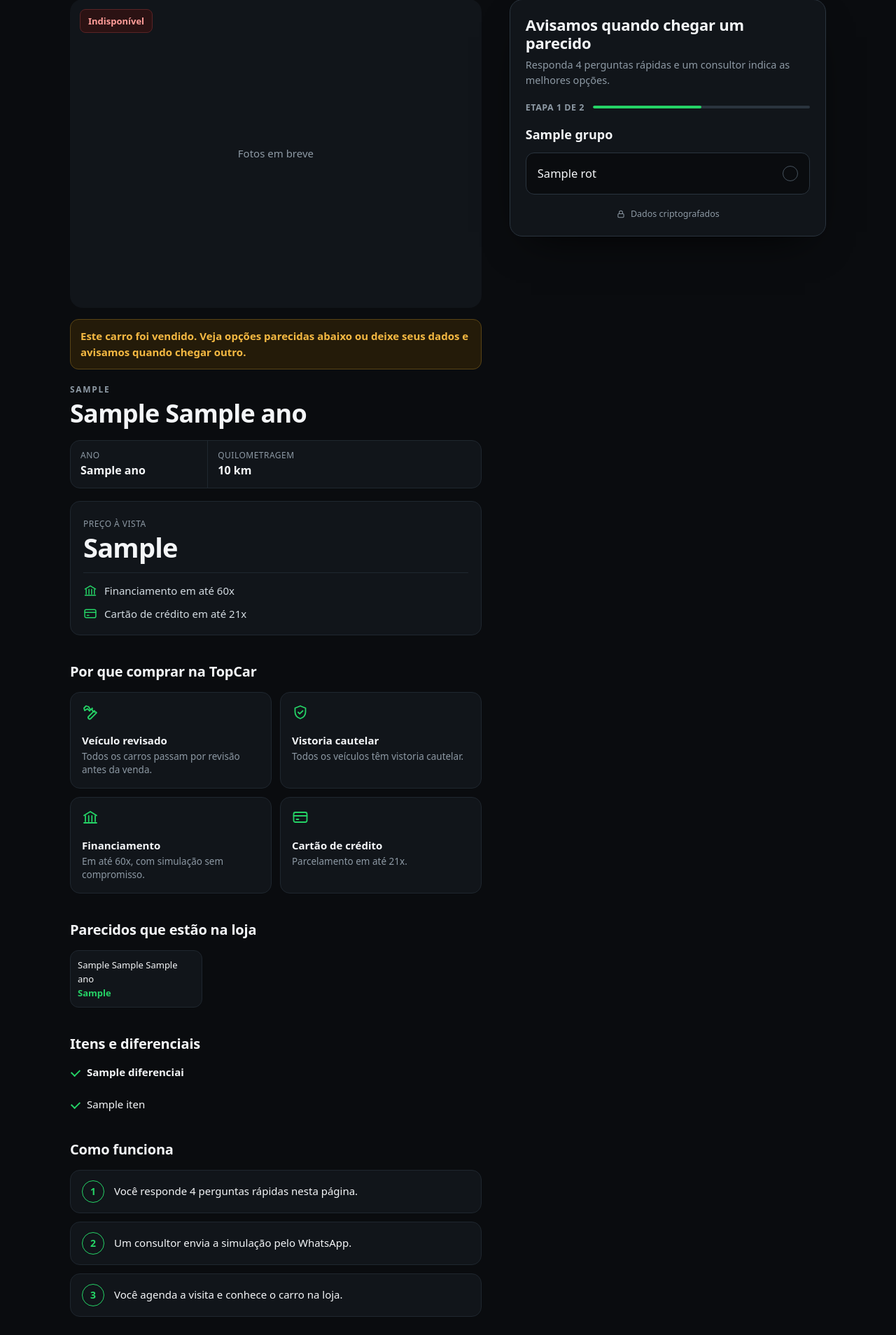
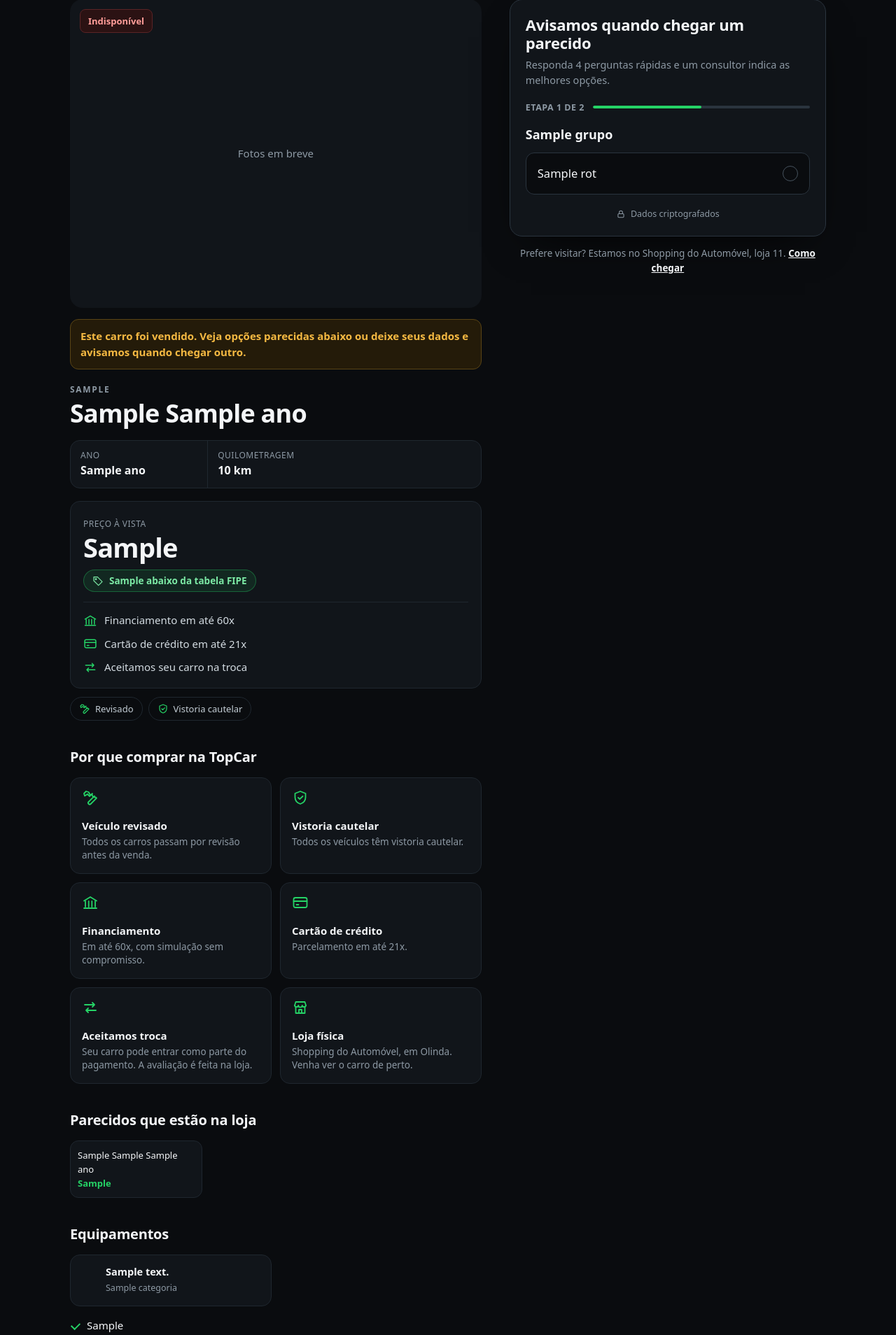
Before and after one commit to dotnet777s/LEAD-CRM, a Django app: template captacao/templates/captacao/captura.html in a window 1280 px wide. Shown: the part 90-1998 px from the top of the page at 70% size. Run offline with Django 5.2, Linux system fonts and the light colour scheme; a user stored in the database is signed in; tables that the repository leaves empty hold one stand-in row (values such as "Sample post"); the template is opened without the code that fills it: values that come from a table or form of the project are taken from there, most other values are stand-ins (such as "Sample title", 1, 10 or a date in 2020); data that the repository does not hold is empty; some libraries are stand-ins or nearby versions.

Commit message:
Página de captura: aceitamos troca, selo abaixo da FIPE, interesse real, equipamentos em cartões e parecidos

```diff
--- a/captacao/templates/captacao/captura.html
+++ b/captacao/templates/captacao/captura.html
@@ -10,7 +10,7 @@
 <link rel="canonical" href="{{ site_url }}{% url 'captacao:captura' veiculo.pk slug %}">
 <meta property="og:type" content="product">
 <meta property="og:title" content="{{ veiculo.marca_fmt }} {{ veiculo.modelo_fmt }} {{ veiculo.ano }} · {{ preco_fmt }}">
-<meta property="og:description" content="{% if veiculo.km %}{{ veiculo.km|floatformat:"0g" }} km · {% endif %}Revisado · Vistoria cautelar · Financiamento em até 60x · Cartão em até 21x">
+<meta property="og:description" content="{% if veiculo.km %}{{ veiculo.km|floatformat:"0g" }} km · {% endif %}Revisado · Vistoria cautelar · Aceitamos troca · Financiamento em até 60x · Cartão em até 21x">
 <meta property="og:url" content="{{ site_url }}{% url 'captacao:captura' veiculo.pk slug %}">
 {% if destaque %}<meta property="og:image" content="{{ site_url }}{% url 'captacao:foto' destaque.pk 1200 %}">
 <link rel="preload" as="image" href="{% url 'captacao:foto' destaque.pk 800 %}" imagesrcset="{% url 'captacao:foto' destaque.pk 480 %} 480w, {% url 'captacao:foto' destaque.pk 800 %} 800w, {% url 'captacao:foto' destaque.pk 1200 %} 1200w" imagesizes="(min-width:960px) 640px, 100vw" fetchpriority="high">{% endif %}
@@ -117,6 +117,14 @@ dialog img{max-width:96vw;max-height:84vh;display:block;border-radius:8px;margin
 .lbm{position:relative;display:flex;align-items:center;justify-content:center}
 .nav{position:absolute;top:50%;transform:translateY(-50%);background:rgba(0,0,0,.5);border:0;color:#fff;width:40px;height:52px;border-radius:10px;cursor:pointer;display:grid;place-items:center}
 #lbp{left:6px}#lbx{right:6px}
+.fipe{display:inline-flex;gap:8px;align-items:center;background:rgba(37,211,102,.1);border:1px solid rgba(37,211,102,.35);color:#7be8a4;border-radius:999px;padding:5px 12px;font-size:13.5px;font-weight:600;margin:-4px 0 14px}
+.fipe .ic{width:16px;height:16px}
+.prova{display:flex;gap:12px;align-items:center;margin:12px 0 0;padding:12px 14px;border:1px solid var(--bd);border-radius:12px;background:var(--sf2);font-size:14.5px;color:#d3dbe1}.prova .ic{color:var(--gr)}
+.selos{display:flex;flex-wrap:wrap;gap:8px;margin:12px 0 0}.selos span{display:inline-flex;gap:7px;align-items:center;border:1px solid var(--bd);border-radius:999px;padding:6px 12px;font-size:13px;color:#c4ced6}.selos .ic{width:16px;height:16px;color:var(--gr)}
+.equip{display:grid;grid-template-columns:1fr 1fr;gap:12px;margin-bottom:16px}.equip div{border:1px solid var(--bd);background:var(--sf);border-radius:var(--r);padding:14px;display:flex;gap:12px;align-items:flex-start}
+.equip .ic{width:24px;height:24px;color:var(--gr);margin-top:2px}.equip b{display:block;font-size:14.5px;line-height:1.3;font-weight:600}.equip small{color:var(--mu);font-size:12.5px}
+.dica{color:var(--mu);font-size:13.5px;margin:-8px 0 12px}
+.visita{margin-top:14px;text-align:center;font-size:13.5px;color:var(--mu)}.visita a{color:var(--tx);font-weight:600}
 @media(min-width:960px){
  body{padding-bottom:0}.fixo{display:none}
  .grid{grid-template-columns:minmax(0,1.3fr) minmax(0,1fr);grid-template-areas:"top form" "rest form";align-items:start;column-gap:40px;row-gap:0;padding-top:28px}
@@ -145,6 +153,16 @@ fbq('track','ViewContent',{content_ids:['{{ veiculo.pk }}'],content_type:'vehicl
 <symbol id="i-left" viewBox="0 0 24 24"><path d="m14.5 6-6 6 6 6"/></symbol>
 <symbol id="i-right" viewBox="0 0 24 24"><path d="m9.5 6 6 6-6 6"/></symbol>
 <symbol id="i-wa" viewBox="0 0 24 24"><path d="M20 11.7a8 8 0 0 1-11.8 7L4 20l1.3-4A8 8 0 1 1 20 11.7Z"/><path d="M9.2 8.6c.3 2.4 2.3 4.6 5 5.4l1.1-1.2-1.7-.9-.8.6c-1-.4-1.8-1.2-2.2-2.2l.6-.8-.9-1.7-1.1 1.2Z"/></symbol>
+<symbol id="i-swap" viewBox="0 0 24 24"><path d="M4 8h14m0 0-3-3m3 3-3 3"/><path d="M20 16H6m0 0 3-3m-3 3 3 3"/></symbol>
+<symbol id="i-users" viewBox="0 0 24 24"><circle cx="9" cy="8.5" r="3.2"/><path d="M3 19c.5-3.2 3-5 6-5s5.5 1.8 6 5"/><path d="M16 5.6a3 3 0 0 1 0 5.8M18 14.3c1.7.6 2.7 2 3 4.7"/></symbol>
+<symbol id="i-tag" viewBox="0 0 24 24"><path d="M3 12V4h8l10 10-8 8L3 12Z"/><circle cx="7.5" cy="8.5" r="1.3"/></symbol>
+<symbol id="i-store" viewBox="0 0 24 24"><path d="M4 9 5.5 4h13L20 9"/><path d="M4 9a2.7 2.7 0 0 0 5.3 0 2.7 2.7 0 0 0 5.4 0A2.7 2.7 0 0 0 20 9"/><path d="M5.5 11.5V20h13v-8.5M10 20v-5h4v5"/></symbol>
+<symbol id="i-screen" viewBox="0 0 24 24"><rect x="3" y="5" width="18" height="12" rx="2"/><path d="M9 21h6M12 17v4"/></symbol>
+<symbol id="i-snow" viewBox="0 0 24 24"><path d="M12 3v18M4.2 7.5l15.6 9M19.8 7.5l-15.6 9"/><path d="m9.5 4.5 2.5 2 2.5-2M9.5 19.5l2.5-2 2.5 2"/></symbol>
+<symbol id="i-key" viewBox="0 0 24 24"><circle cx="8" cy="14" r="4"/><path d="m11 11 8-8M16 6l2.5 2.5M14 8l2 2"/></symbol>
+<symbol id="i-light" viewBox="0 0 24 24"><path d="M12 3a6 6 0 0 0-3.5 10.9c.6.5 1 1.2 1 2V17h5v-1.1c0-.8.4-1.5 1-2A6 6 0 0 0 12 3Z"/><path d="M10 20h4"/></symbol>
+<symbol id="i-wheel" viewBox="0 0 24 24"><circle cx="12" cy="12" r="9"/><circle cx="12" cy="12" r="2.2"/><path d="M12 14.2V21M9.9 11.1 3.4 9.5M14.1 11.1l6.5-1.6"/></symbol>
+<symbol id="i-check" viewBox="0 0 24 24"><circle cx="12" cy="12" r="9"/><path d="m8.2 12.3 2.6 2.6 5-5.2"/></symbol>
 </defs></svg>
 
 <header><div class="w"><img src="{% static 'captacao/logo.png' %}" alt="TopCar Veículos" width="auto" height="30"><span class="aberto" id="aberto"><i></i><span>Atendimento pelo WhatsApp</span></span></div></header>
@@ -170,7 +188,10 @@ fbq('track','ViewContent',{content_ids:['{{ veiculo.pk }}'],content_type:'vehicl
 {% if veiculo.versao %}<p class="ver">{{ veiculo.versao_fmt }}</p>{% endif %}
 <div class="specs"><div><small>Ano</small><b>{{ veiculo.ano }}</b></div>{% if veiculo.km %}<div><small>Quilometragem</small><b>{{ veiculo.km|floatformat:"0g" }} km</b></div>{% endif %}{% if veiculo.cor %}<div><small>Cor</small><b>{{ veiculo.cor_fmt }}</b></div>{% endif %}</div>
 <div class="preco"><small>Preço à vista</small><div class="v">{{ preco_fmt }}</div>
-<ul><li><svg class="ic"><use href="#i-bank"/></svg>Financiamento em até 60x</li><li><svg class="ic"><use href="#i-card"/></svg>Cartão de crédito em até 21x</li></ul></div>
+{% if fipe_abaixo %}<div class="fipe"><svg class="ic"><use href="#i-tag"/></svg>{{ fipe_abaixo }} abaixo da tabela FIPE</div>{% endif %}
+<ul><li><svg class="ic"><use href="#i-bank"/></svg>Financiamento em até 60x</li><li><svg class="ic"><use href="#i-card"/></svg>Cartão de crédito em até 21x</li><li><svg class="ic"><use href="#i-swap"/></svg>Aceitamos seu carro na troca</li></ul></div>
+{% if interesse and disponivel %}<div class="prova"><svg class="ic"><use href="#i-users"/></svg><span><b>{{ interesse }} pessoas</b> pediram simulação deste carro nos últimos 7 dias.</span></div>{% endif %}
+<div class="selos"><span><svg class="ic"><use href="#i-wrench"/></svg>Revisado</span><span><svg class="ic"><use href="#i-shield"/></svg>Vistoria cautelar</span></div>
 </section>
 
 <section class="formcol">
@@ -180,12 +201,12 @@ fbq('track','ViewContent',{content_ids:['{{ veiculo.pk }}'],content_type:'vehicl
 {% for k, v in utm.items %}<input type="hidden" name="{{ k }}" value="{{ v }}">{% endfor %}
 <div class="hp" aria-hidden="true"><label>Não preencha <input type="text" name="website" tabindex="-1" autocomplete="off"></label></div>
 
-<h2>{% if disponivel %}Receba a simulação no WhatsApp{% else %}Avisamos quando chegar um parecido{% endif %}</h2>
+<h2>{% if disponivel %}Receba a simulação e agende sua visita{% else %}Avisamos quando chegar um parecido{% endif %}</h2>
 <p class="sub">{% if disponivel %}Responda 4 perguntas rápidas e um consultor envia as condições do {{ veiculo.modelo_fmt }}.{% else %}Responda 4 perguntas rápidas e um consultor indica as melhores opções.{% endif %}</p>
 <div class="qtop"><span id="qpasso">Etapa 1 de 5</span><div class="bar"><i id="qbar"></i></div></div>
 
 {% for g in grupos %}{% with campo=g.campo %}
-<fieldset class="passo" data-campo="{{ campo }}"><legend>{{ g.titulo }}</legend>
+<fieldset class="passo" data-campo="{{ campo }}"><legend>{{ g.titulo }}</legend>{% if campo == 'troca' %}<p class="dica">Aceitamos o seu carro como parte do pagamento.</p>{% endif %}
 <div class="op">{% for val, rot, marcado in g.opcoes %}<label><input type="radio" name="{{ campo }}" value="{{ val }}" {% if marcado %}checked{% endif %}><span>{{ rot }}</span></label>{% endfor %}</div>
 {% for e in g.erros %}<div class="err">{{ e }}</div>{% endfor %}
 {% if campo == 'troca' %}
@@ -216,6 +237,7 @@ fbq('track','ViewContent',{content_ids:['{{ veiculo.pk }}'],content_type:'vehicl
 <button type="button" class="voltar" id="voltar"><svg class="ic" style="width:16px;height:16px"><use href="#i-left"/></svg>Voltar</button>
 <div class="seguro"><svg class="ic"><use href="#i-lock"/></svg>Dados criptografados</div>
 </form>
+<p class="visita">Prefere visitar? Estamos no Shopping do Automóvel, loja 11. <a href="{{ loja.mapa_url }}" target="_blank" rel="noopener">Como chegar</a></p>
 </section>
 
 <section class="rest">
@@ -225,19 +247,21 @@ fbq('track','ViewContent',{content_ids:['{{ veiculo.pk }}'],content_type:'vehicl
 <div><svg class="ic"><use href="#i-shield"/></svg><b>Vistoria cautelar</b><span>Todos os veículos têm vistoria cautelar.</span></div>
 <div><svg class="ic"><use href="#i-bank"/></svg><b>Financiamento</b><span>Em até 60x, com simulação sem compromisso.</span></div>
 <div><svg class="ic"><use href="#i-card"/></svg><b>Cartão de crédito</b><span>Parcelamento em até 21x.</span></div>
+<div><svg class="ic"><use href="#i-swap"/></svg><b>Aceitamos troca</b><span>Seu carro pode entrar como parte do pagamento. A avaliação é feita na loja.</span></div>
+<div><svg class="ic"><use href="#i-store"/></svg><b>Loja física</b><span>Shopping do Automóvel, em Olinda. Venha ver o carro de perto.</span></div>
 </div>
 
-{% if not disponivel and similares %}
-<h2 class="s">Parecidos que estão na loja</h2>
+{% if similares %}
+<h2 class="s">{% if disponivel %}Você também pode gostar{% else %}Parecidos que estão na loja{% endif %}</h2>
 <div class="sim">{% for v, t in similares %}
 <a href="{% url 'captacao:captura' v.pk v.slug %}">{% if t %}<img src="{% url 'captacao:foto' t.pk 480 %}" width="480" height="360" loading="lazy" alt="{{ v.marca_fmt }} {{ v.modelo_fmt }}">{% endif %}
 <div>{{ v.marca_fmt }} {{ v.modelo_fmt }} {{ v.ano }}<br><b>{{ v.preco_fmt }}</b></div></a>{% endfor %}</div>
 {% endif %}
 
-{% if itens or diferenciais %}
-<h2 class="s">Itens e diferenciais</h2>
-{% if diferenciais %}<ul class="itens" style="columns:1;margin-bottom:14px">{% for d in diferenciais %}<li><b>{{ d }}</b></li>{% endfor %}</ul>{% endif %}
-{% if itens %}<ul class="itens">{% for i in itens %}<li>{{ i }}</li>{% endfor %}</ul>{% endif %}
+{% if equip or itens_extra %}
+<h2 class="s">Equipamentos</h2>
+{% if equip %}<div class="equip">{% for e in equip %}<div><svg class="ic"><use href="#i-{{ e.icone }}"/></svg><span><b>{{ e.texto }}</b><small>{{ e.categoria }}</small></span></div>{% endfor %}</div>{% endif %}
+{% if itens_extra %}<ul class="itens">{% for i in itens_extra %}<li>{{ i }}</li>{% endfor %}</ul>{% endif %}
 {% endif %}
 
 <h2 class="s">Como funciona</h2>
@@ -250,6 +274,7 @@ fbq('track','ViewContent',{content_ids:['{{ veiculo.pk }}'],content_type:'vehicl
 <h2 class="s">Dúvidas frequentes</h2>
 <div class="faq">
 <details><summary>O carro é revisado e tem vistoria?</summary><p>Sim. Todos os carros da TopCar passam por revisão e têm vistoria cautelar.</p></details>
+<details><summary>Aceitam meu carro na troca?</summary><p>Sim, aceitamos o seu carro como parte do pagamento. A avaliação é feita na loja.</p></details>
 <details><summary>Dá para financiar?</summary><p>Sim, em até 60x. A simulação sai no WhatsApp, sem compromisso.</p></details>
 <details><summary>Posso parcelar no cartão?</summary><p>Sim, em até 21x no cartão de crédito.</p></details>
 <details><summary>Preciso pagar algo para simular?</summary><p>Não. A simulação e a visita são gratuitas.</p></details>
--- a/catalogo/models.py
+++ b/catalogo/models.py
@@ -29,7 +29,8 @@ class Veiculo(models.Model):
     versao = models.CharField(max_length=80, blank=True, null=True)
     ano_modelo = models.PositiveIntegerField(db_column="ano")
     km = models.PositiveIntegerField(null=True, blank=True)
-    valor_venda = models.DecimalField(max_digits=10, decimal_places=2, db_column="preco")
+    valor_venda = models.DecimalField(max_digits=10, decimal_places=2, db_column="preco", null=True)
+    fipe = models.DecimalField(max_digits=10, decimal_places=2, null=True, blank=True)
     cor = models.CharField(max_length=30, blank=True, null=True)
     cambio = models.CharField(max_length=30, blank=True, null=True)
     combustivel = models.CharField(max_length=30, blank=True, null=True)
```
Also changed, not shown: captacao/tests/test_captura.py (+66 -0 lines), captacao/views_publico.py (+61 -2 lines), catalogo/migrations/0002_fipe.py (added).
